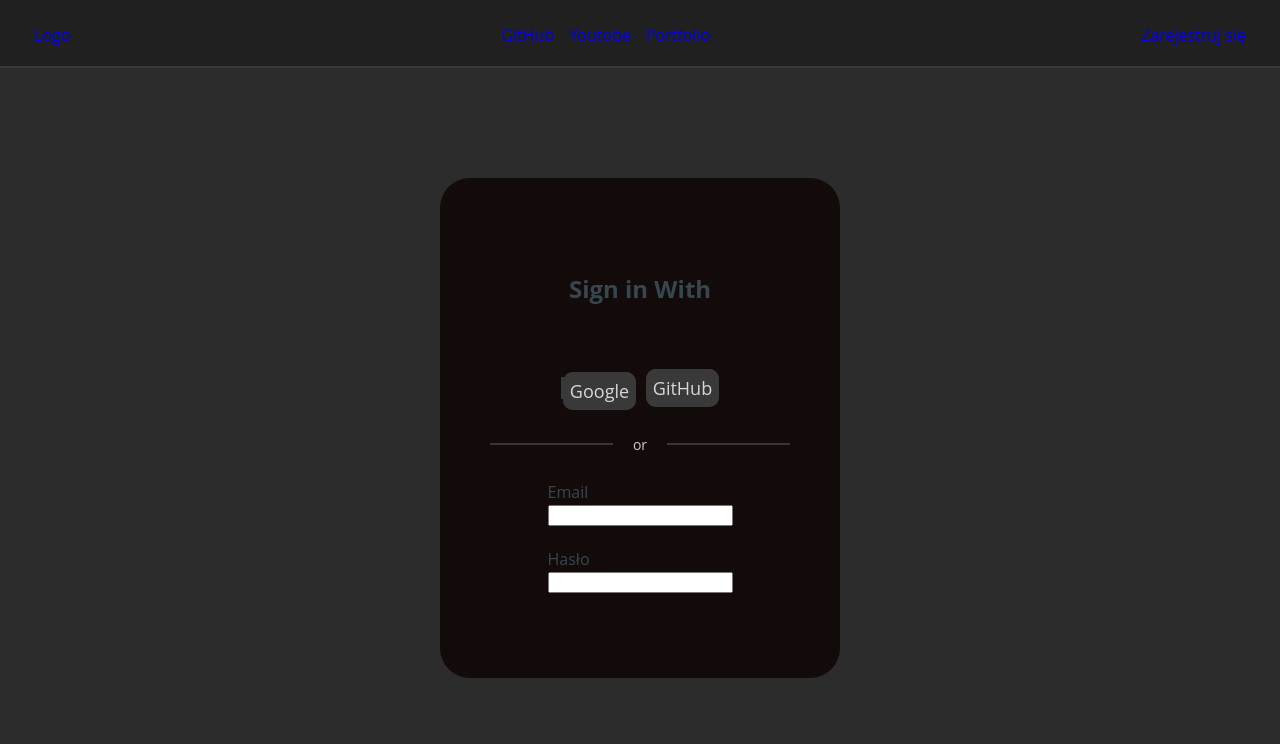
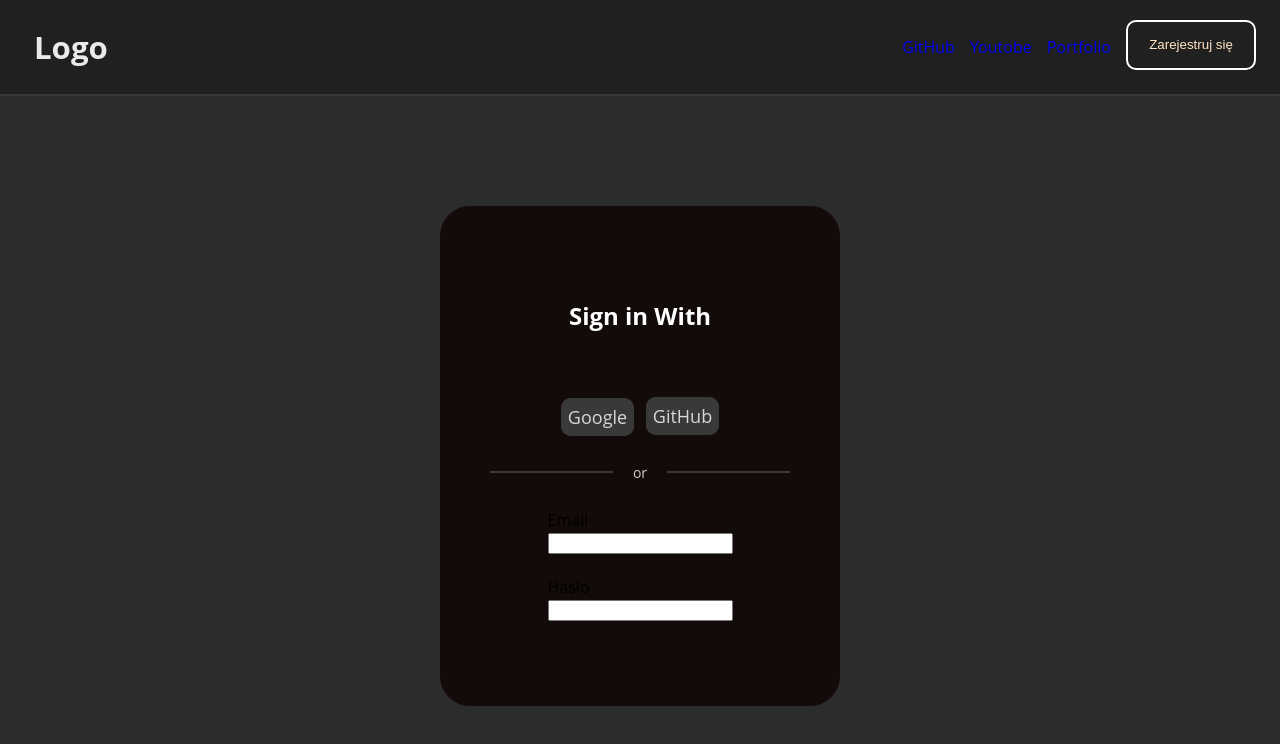
Before and after one commit to TheZetClaudio/Formularz, a plain HTML site: page Index.html in a window 1280 px wide. Drawn offline with Linux system fonts and the light colour scheme.

Commit message:
9.04 updata

```diff
--- a/Index.html
+++ b/Index.html
@@ -11,16 +11,12 @@
 <!-----------------------------------NAVBAR--------------------------------------------------->
   <header>
     <div class="he_all">
-        <div class="logo"><a href="https://www.google.pl">Logo</a></div>
-        <div class="he_in">
-            <div class="przyciski">
-                <a href="#"><p>GitHub</p></a>
-                <a href="https://www.youtube.com/watch?v=Jrg9KxGNeJY"><p>Youtobe</p></a>
-                <a href="https://github.com/TheZetClaudio/Portfolio"><p>Portfolio</p></a>
-            </div>
-        </div>
-        <div class="rej">
-            <a href="#"><p>Zarejestruj się</p></a>
+        <div class="logo"><a href="https://www.google.pl"><h2>Logo</h2></a></div>
+        <div class="przyciski">
+            <a href="#"><p>GitHub</p></a>
+            <a href="https://www.youtube.com/watch?v=Jrg9KxGNeJY"><p>Youtobe</p></a>
+            <a href="https://github.com/TheZetClaudio/Portfolio"><p>Portfolio</p></a>
+            <button class="rej">Zarejestruj się</button>
         </div>
     </div>
   </header>
@@ -32,8 +28,8 @@
             <h1>Sign in With</h1>
         </div>
         <div class="logowanie">
-            <div class="link1"><a href="#"><span class="L-label-tło"></span><span class="L-label">Google</span></span></a></div>
-            <div class="link2"><a href="#"><span class="L-label-tło"></span><span class="L-label">GitHub</span> </a></div>
+            <div class="link1"><a href="#"><span class="L-l"></span><span class="L-label">Google</span></span></a></div>
+            <div class="link2"><a href="#"><span class="L-l1"></span><span class="L-label">GitHub</span> </a></div>
         </div>
     </div>
         <div class="or"><span>or</span></div>
--- a/style.css
+++ b/style.css
@@ -5,26 +5,21 @@
 body{
     height: 100%;
     font-family: "Open Sans", sans-serif;
-    color: rgba(55, 71,79);
+
     background-color: rgba(32, 32, 32);
     margin: 0;
 }
+/*     Navbar     ------------------------------------------------------------------------------------------------- */
 header{
     width: 100%;
-    height: 68px;
-    min-height: 68px;
     display: flex;
     background: rgba(32, 32, 32);
     box-shadow: none;
     flex-direction: column;
    border-bottom: 2px solid;
    border-color: rgb(56, 56, 55);
-
 }
- /*     Navbar     ------------------------------------------------------------------------------------------------- */
 .he_all{
-    color: aqua;
-    padding: 8px;
     padding-left: 24px;
     padding-right: 24px;
     display: flex;
@@ -36,15 +31,47 @@ header{
     padding-left: 10px;
     padding-right: 10px;
 }
-.rej{
-    padding-left: 10px;
-    padding-right: 10px;
+.logo a{
+    font-size: 1.3rem;
+    color: #ebe9e9;
 }
 .przyciski{
     display: flex;
     flex-direction: row;
     gap: 15px;
 }
+.przyciski .rej{
+    height: 50px;
+    width: 130px;
+    background: transparent;
+    border: 2px solid #fff;
+    border-radius: 10px;
+    outline: none;
+    padding: auto;
+    cursor: pointer;
+    color: bisque;
+}
+.przyciski .rej:hover{
+   animation: rej 4s infinite;
+}
+@keyframes rej{
+    33%{
+        background: none;
+        background-color: rgb(6, 6, 109);
+
+    }
+    66%{
+        background: none;
+        background-color: rgb(5, 116, 23);
+
+    }
+    100%{
+        background: none;
+        background-color: rgb(32, 32, 32);
+
+    }
+}
+/*      MID    ------------------------------------------------------------------------------------------------- */
 section{
     display: flex;
     flex-direction: column;
@@ -53,7 +80,6 @@ section{
     justify-content: center;
     background: rgb(44, 44, 44);
 }
-/*      MID    ------------------------------------------------------------------------------------------------- */
 .left{
     width: 400px;
     height: 500px;
@@ -75,6 +101,7 @@ section{
 }
 .napis{
     margin: auto;
+    color: white;
 
 }
 .logowanie{
@@ -89,8 +116,8 @@ section{
 }
 .link1{
     height: 22px;
-    width: 70px;
-    border: 2px solid rgb(57, 57, 57);
+    width: 70px;                                    /* DOkończyć linki link2 i zmienić ustawienia "logowanie a" wygląd */
+
 }
 .logowanie a{
     box-sizing: border-box;
```
